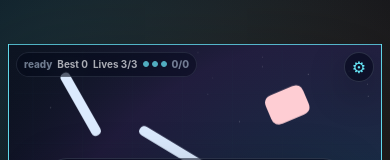
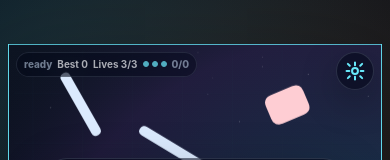
Before and after one commit to kabir-vats/bouncing-ball-game, a React (Vite) app: page / in a window 390 px wide. Shown: the top 160 px of the page. Built offline with nearby package versions, Linux system fonts and the light colour scheme.

Commit message:
settings fix, do leaderboard calls in bg

```diff
--- a/src/App.css
+++ b/src/App.css
@@ -1057,11 +1057,26 @@ canvas {
 }
 
 .icon-button {
-  width: 34px;
-  height: 34px;
+  width: 44px;
+  height: 44px;
   padding: 0;
   border-radius: 50%;
   color: var(--accent);
+}
+
+.menu-toggle svg,
+.switch-thumb svg,
+.sound-toggle svg {
+  fill: none;
+  stroke: currentColor;
+  stroke-linecap: round;
+  stroke-linejoin: round;
+}
+
+.menu-toggle svg {
+  width: 25px;
+  height: 25px;
+  stroke-width: 2.2;
 }
 
 .hud {
@@ -1221,15 +1236,15 @@ button.secondary {
 }
 
 .theme-switch {
-  width: 58px;
-  height: 32px;
+  width: 68px;
+  height: 38px;
   padding: 0;
 }
 
 .switch-track {
   position: relative;
-  width: 50px;
-  height: 24px;
+  width: 58px;
+  height: 28px;
   border-radius: 999px;
   background: rgba(15, 23, 42, 0.7);
   box-shadow: inset 0 2px 8px rgba(0, 0, 0, 0.28);
@@ -1249,30 +1264,40 @@ button.secondary {
   top: 2px;
   display: grid;
   place-items: center;
-  width: 20px;
-  height: 20px;
+  width: 24px;
+  height: 24px;
   border-radius: 50%;
   color: #0f172a;
   background: #f8fafc;
   box-shadow: 0 4px 11px rgba(0, 0, 0, 0.26);
-  font-size: 0.78rem;
   line-height: 1;
   transition:
     transform 220ms cubic-bezier(0.2, 0.8, 0.2, 1),
     background 220ms ease;
 }
 
+.switch-thumb svg {
+  width: 17px;
+  height: 17px;
+  stroke-width: 2.2;
+}
+
 .theme-switch.is-sky .switch-thumb {
   background: var(--accent);
   color: var(--button-text);
-  transform: translateX(26px);
+  transform: translateX(30px);
 }
 
 .sound-toggle {
-  width: 38px;
-  height: 38px;
+  width: 44px;
+  height: 44px;
   padding: 0;
-  font-size: 1rem;
+}
+
+.sound-toggle svg {
+  width: 25px;
+  height: 25px;
+  stroke-width: 2;
 }
 
 .sound-toggle.is-muted {
@@ -1321,8 +1346,13 @@ button.compact {
   }
 
   .icon-button {
-    width: 30px;
-    height: 30px;
+    width: 38px;
+    height: 38px;
+  }
+
+  .menu-toggle svg {
+    width: 22px;
+    height: 22px;
   }
 
   .hud {
@@ -1540,34 +1570,47 @@ button.compact {
   }
 
   .icon-button {
-    width: 30px;
-    height: 30px;
+    width: 38px;
+    height: 38px;
+  }
+
+  .menu-toggle svg {
+    width: 22px;
+    height: 22px;
   }
 
   .theme-switch {
+    width: 60px;
+    height: 34px;
+  }
+
+  .switch-track {
     width: 52px;
-    height: 30px;
-  }
-
-  .switch-track {
-    width: 44px;
+    height: 26px;
+  }
+
+  .switch-thumb {
+    width: 22px;
     height: 22px;
   }
 
-  .switch-thumb {
-    width: 18px;
-    height: 18px;
-    font-size: 0.68rem;
+  .switch-thumb svg {
+    width: 15px;
+    height: 15px;
   }
 
   .theme-switch.is-sky .switch-thumb {
-    transform: translateX(22px);
+    transform: translateX(26px);
   }
 
   .sound-toggle {
-    width: 34px;
-    height: 34px;
-    font-size: 0.86rem;
+    width: 38px;
+    height: 38px;
+  }
+
+  .sound-toggle svg {
+    width: 22px;
+    height: 22px;
   }
 }
 
--- a/src/App.tsx
+++ b/src/App.tsx
@@ -260,6 +260,7 @@ function App() {
   const timerProgress = timerActive ? Math.max(0, Math.min(1, timerRemaining / currentTurnSeconds)) : null
   const challengeShareUrl = challenge ? getChallengeUrl(challenge.slug) : ''
   const dailyShareUrl = activeDailyDate ? getDailyUrl(activeDailyDate) : ''
+  const showSettingsMenu = phase === 'ready' || phase === 'finished'
   const socialRankText = getSocialRankText({
     activeChallengeSlug,
     activeDailyDate,
@@ -354,6 +355,7 @@ function App() {
       return
     }
 
+    setSettingsOpen(false)
     stepAnimationStartedAt.current = null
     stepAnimationFromTime.current = 0
     stepAnimationToTime.current = turnResults[turnResults.length - 1].target.time + 0.8
@@ -473,7 +475,8 @@ function App() {
       setDailyAttemptStatus('started')
     }
 
-    setShowOnboardingTooltips(incrementOnboardingGameCount() <= 2)
+    setShowOnboardingTooltips(incrementOnboardingGameCount() <= 3)
+    setSettingsOpen(false)
     enableAudio()
     runBestBeforeRef.current = localHighScore
     recordedFinishedScoreRef.current = null
@@ -1183,7 +1186,11 @@ function App() {
   }, [board.seed, localHighScore, maxScore, phase, totalScore, turnResults])
 
   useEffect(() => {
-    if (phase !== 'finished' || !activeChallengeSlug || challengeAttemptStatus !== 'started') {
+    if (
+      (phase !== 'score-replay' && phase !== 'finished')
+      || !activeChallengeSlug
+      || challengeAttemptStatus !== 'started'
+    ) {
       return
     }
 
@@ -1197,7 +1204,7 @@ function App() {
   }, [activeChallengeSlug, challengeAttemptStatus, phase, submitCurrentChallengeScore, totalScore, turnResults.length])
 
   useEffect(() => {
-    if (phase !== 'finished' || !activeDailyDate || dailyAttemptStatus !== 'started') {
+    if ((phase !== 'score-replay' && phase !== 'finished') || !activeDailyDate || dailyAttemptStatus !== 'started') {
       return
     }
 
@@ -1211,7 +1218,12 @@ function App() {
   }, [activeDailyDate, dailyAttemptStatus, phase, submitCurrentDailyScore, totalScore, turnResults.length])
 
   useEffect(() => {
-    if (phase !== 'finished' || board.source !== 'random' || activeChallengeSlug || activeDailyDate) {
+    if (
+      (phase !== 'score-replay' && phase !== 'finished')
+      || board.source !== 'random'
+      || activeChallengeSlug
+      || activeDailyDate
+    ) {
       return
     }
 
@@ -1586,6 +1598,7 @@ function App() {
           </div>
         )}
 
+        {showSettingsMenu && (
           <div className="menu-shell">
             <button
               type="button"
@@ -1594,7 +1607,7 @@ function App() {
               aria-label="Settings"
               onClick={() => setSettingsOpen((open) => !open)}
             >
-            ⚙
+              <SettingsIcon />
             </button>
 
             {settingsOpen && (
@@ -1607,7 +1620,7 @@ function App() {
                   onClick={() => setTheme((current) => (current === 'night' ? 'sky' : 'night'))}
                 >
                   <span className="switch-track">
-                  <span className="switch-thumb">{theme === 'night' ? '☾' : '☀'}</span>
+                    <span className="switch-thumb">{theme === 'night' ? <MoonIcon /> : <SunIcon />}</span>
                   </span>
                 </button>
 
@@ -1618,11 +1631,12 @@ function App() {
                   aria-pressed={!muted}
                   onClick={() => setMuted((current) => !current)}
                 >
-                <span>{muted ? '🔇' : '🔊'}</span>
+                  {muted ? <SoundOffIcon /> : <SoundOnIcon />}
                 </button>
               </aside>
             )}
           </div>
+        )}
       </section>
       <Analytics />
     </main>
@@ -2985,6 +2999,50 @@ function CalendarIcon() {
   )
 }
 
+function SettingsIcon() {
+  return (
+    <svg aria-hidden="true" focusable="false" viewBox="0 0 24 24">
+      <circle cx="12" cy="12" r="3.2" />
+      <path d="M12 2.8v3M12 18.2v3M4.2 4.2l2.1 2.1M17.7 17.7l2.1 2.1M2.8 12h3M18.2 12h3M4.2 19.8l2.1-2.1M17.7 6.3l2.1-2.1" />
+    </svg>
+  )
+}
+
+function SunIcon() {
+  return (
+    <svg aria-hidden="true" focusable="false" viewBox="0 0 24 24">
+      <circle cx="12" cy="12" r="4" />
+      <path d="M12 2.5v2.8M12 18.7v2.8M4.6 4.6l2 2M17.4 17.4l2 2M2.5 12h2.8M18.7 12h2.8M4.6 19.4l2-2M17.4 6.6l2-2" />
+    </svg>
+  )
+}
+
+function MoonIcon() {
+  return (
+    <svg aria-hidden="true" focusable="false" viewBox="0 0 24 24">
+      <path d="M18.6 15.2A7.2 7.2 0 0 1 8.8 5.4 7.6 7.6 0 1 0 18.6 15.2Z" />
+    </svg>
+  )
+}
+
+function SoundOnIcon() {
+  return (
+    <svg aria-hidden="true" focusable="false" viewBox="0 0 24 24">
+      <path d="M4.5 9.2v5.6h3.2l4.7 4.1V5.1L7.7 9.2H4.5Z" />
+      <path d="M16 8.2a5.2 5.2 0 0 1 0 7.6M18.7 5.7a9 9 0 0 1 0 12.6" />
+    </svg>
+  )
+}
+
+function SoundOffIcon() {
+  return (
+    <svg aria-hidden="true" focusable="false" viewBox="0 0 24 24">
+      <path d="M4.5 9.2v5.6h3.2l4.7 4.1V5.1L7.7 9.2H4.5Z" />
+      <path d="M16 9l4.5 4.5M20.5 9 16 13.5" />
+    </svg>
+  )
+}
+
 function PlayIcon() {
   return (
     <svg aria-hidden="true" focusable="false" viewBox="0 0 24 24">
```
Lines whose indentation alone changed are shown as unchanged.
